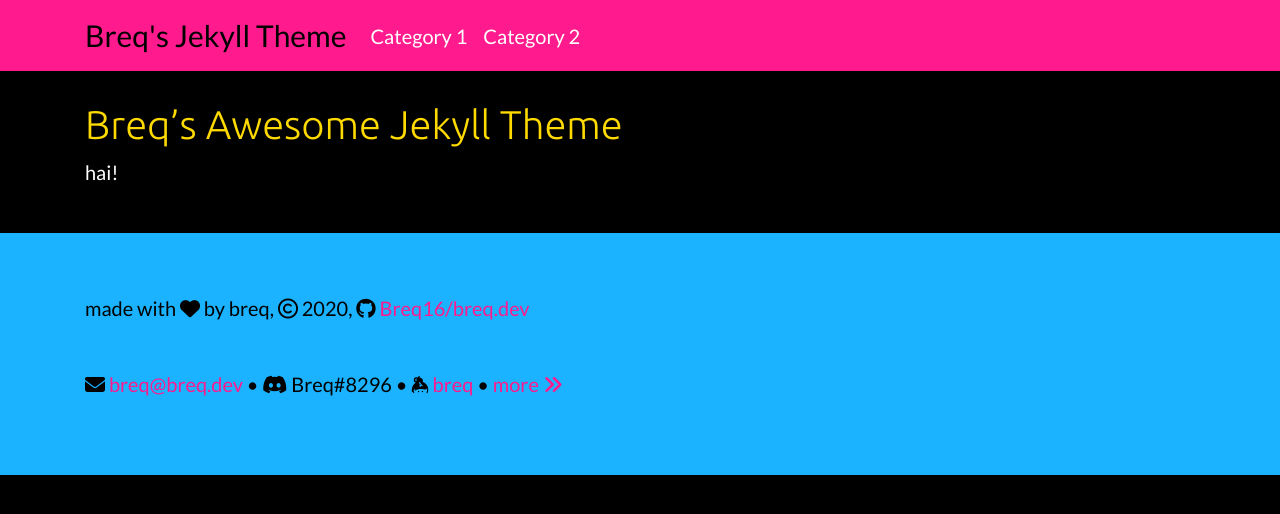
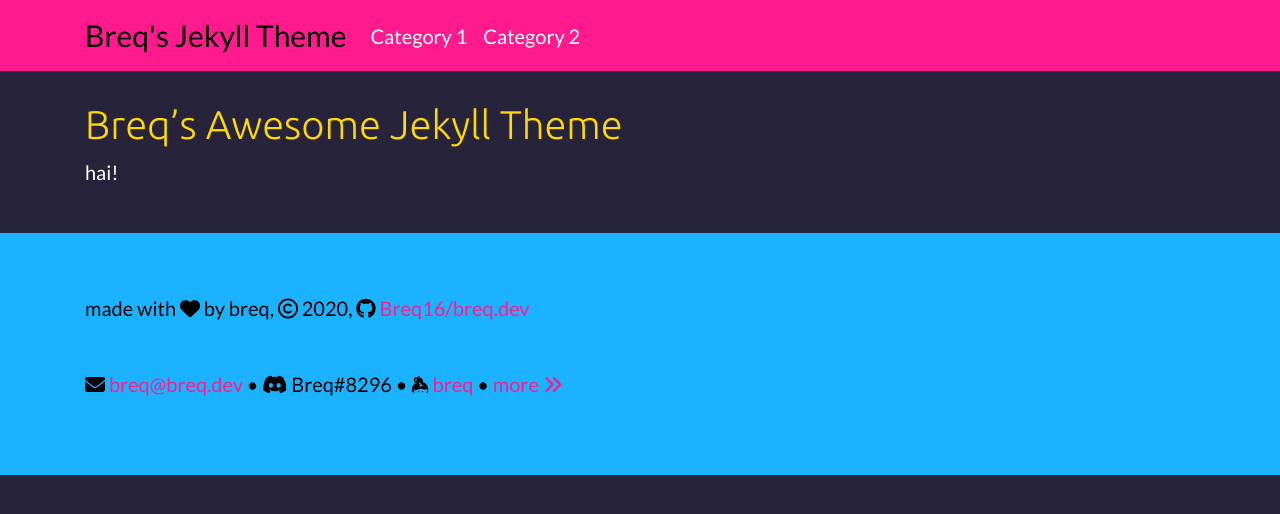
Before and after one commit to Breq16/jekyll-theme-breq, a Jekyll site: the page built from index.md, in a window 1280 px wide. Shown: the top 514 px of the page. Built offline with Jekyll 4.4.1, drawn with Linux system fonts in a browser that asks for light colours; nearby versions of some CDN libraries; our own code applies the rules of GitHub Pages for plain Markdown files.

Commit message:
Less harsh background color

```diff
--- a/_sass/colors.scss
+++ b/_sass/colors.scss
@@ -1,5 +1,5 @@
 // MAIN CONTENT
-$background-color: #000000;
+$background-color: #27233A;
 
 $heading-text-color: #FFDA00;
 $text-color: #FFFFFF;
```
